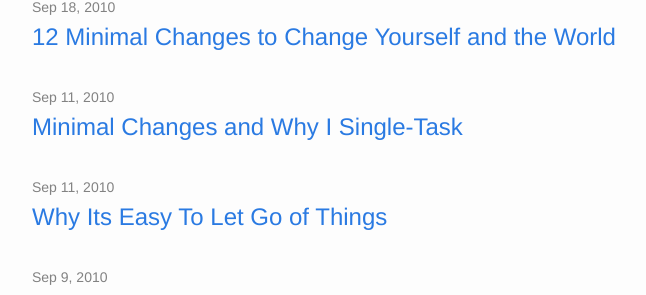
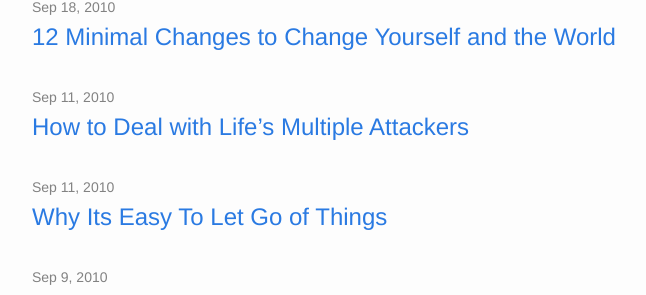
Before and after one commit to kevinolega/minimalchanges, a Jekyll site: the page built from index.md, in a window 1280 px wide and 900 px high, scrolled down 23899 px. Shown: the part 147-442 px from the top of the window, without its empty margins (238-884 px from the left). Built offline with Jekyll 4.4.1, drawn with Linux system fonts in a browser that asks for light colours; part of the change alters nothing that is shown.

Commit message:
multiple attackers update

```diff
--- a/_posts/2010-09-11-minimal-changes-and-why-i-single-task.md
+++ b/_posts/2010-09-11-minimal-changes-and-why-i-single-task.md
@@ -1,35 +1,129 @@
 ---
 layout: post
-title: Minimal Changes and Why I Single-Task
+title: How to Deal with Life’s Multiple Attackers
 date: 2010-09-11 15:16
-author: minimalc
 comments: true
-categories: [Efficient Light and Fast, minimalism]
 ---
-<div>
-<div>
 
-<img src="http://farm5.static.flickr.com/4127/5053683556_828b97b1e0.jpg" alt="Clay Swordfight" />
+![Clay Swordfight][image-1]
 
-One on One is not just for fighting.
+> "One on one is not just for fighting."
 
-Post written by<a href="http://minimalchanges.com/about"> Kevin Olega</a>. Follow me on<a href="http://twitter.com/kevinolega"> twitter.</a>
-<a href="http://twitter.com/kevinolega"></a>
-How to Deal with Life’s Multiple Attackers
+In martial arts, when one reaches a certain skill level, he or she learns how to deal with multiple attackers.
 
-In Martial arts when one reaches a certain skill level he or she learns how to deal with multiple attackers and the concept scares a lot of people because of the dangers involved and it’s just too unrealistic. I believe that things are different only in your mind. I also realized that what I learned from my old master is the same principles we can use to deal with life’s multiple attackers also called life’s challenges. They seem to all come at you at the same time and trouble hits us when we are not prepared for it so we need to keep preparing.
+The concept of handling multiple people at the same time scares a lot of people because more people attacking you is a way bigger problem than one person attacking you.
 
-1. Our ability to deal with multiple attackers increase as we increase our ability to control ourselves
+The idea of fighting at such an unfair disadvantage and walking away unscathed is unrealistic.
 
-Example 1: Our ability to not loose our cool and resolve the conflict without fighting.
+It's not impossible but some people can do it.
 
-Example 2:Our ability to apply a technique with the right amount of force at the right situation.
+Now if you're put into a situation where you have to deal with multiple attackers and you have to fight for your life, then whether you have to fight for your life, you have to do it.
 
-2. Our ability to have them attack in a certain way that is in our favor as we take note of their distance and speed.It means we can line them up in a way that the one in front of you is the closest attacker and he is in the way of the one behind him. If you can’t then defeat the one closest to you. Then take out the next one and the next one until you finished all of them.
+The struggle is no longer optional.
 
-Remember: Multi-tasking is BS and will get you killed in a real fight. Assess the situation. Prioritize targets. Take out your opponents one by one. Discipline to single-task is the key.
+What's the difference between people who can and people who cant?
 
-Now that I’ve scared you I have to tell you the truth. This may or may not work. The good news is life’s challenges are not a life and death situations and all setbacks are temporary so be sure to have fun as you take the hits so next time you can take out your challenges.
+First things first.
 
-</div>
-</div>
+The person who can, believe they can and the person who believe they can't, won't be able to.
+
+I believe that things are different only in your mind.
+
+The second difference is that the person who can deal with multiple attackers know how to.
+
+Let's discuss the "how to."
+
+My old martial arts master taught me how to deal with multiple attackers.
+
+As I gained more life experience, I realize that many of the "success strategies" that we pick up can, with careful consideration, be transferred over to other areas of your life.
+
+The principles and steps that my old martial arts master taught me can also be used to deal with life's multiple attackers or life challenges which, like multiple attackers always gang up on us in real life.
+
+If problems are like people, they all seem to come at you at the same time and hits us when and where we are not prepared.
+
+That said, the wise thing to do is to keep preparing.
+
+Our ability to deal with multiple attackers increase as we increase our ability to control ourselves increases.
+
+We have natural reactions like, run, cower in fear, plead, barter, etc.
+
+These all make sense when the situation calls for it, but when you are cornered, when things are a "must," when you need to "stand your ground," you need to control your response.
+
+Mindfulness is useful.
+
+Here are some steps for mindfulness:
+
+1. Be aware of what is happening.
+2. Be aware of your emotions.
+3. Pay attention.
+4. Do not allow your emotions to dictate your next action.
+
+**Protocol 1: Try to resolve the conflict without fighting.**
+
+In life you need to choose your battles.
+
+If you can walk away from a task, commitment, obligation, do so immediately.
+
+**Protocol 2: Position yourself in a situation where you are able to deal with the most important targets.**
+
+Okay, now that you have identified, what you need to deal with, begin with striking the most important targets, preferably the bigger, more important targets in order to make the succeeding targets easier and easier.
+
+In video game fights, you start with the weak opponents, then opponents get stronger as you get stronger.
+
+In real life, you become exhausted, the longer you fight, so it's important to deal with the most important targets first then deal with the smaller targets until you're finished.
+
+If that is not possible, line up your targets and begin taking out what is closest to you and keep going until you are done.
+
+When you line up your targets, it's important to deal with your targets one by one.
+
+**Protocol 3: Apply the right technique, with the right amount of force at the right situation.**
+
+In protocol 2, we've discussed how you get more tired as fights drag on. That said, it's important to do only what is necessary and not over-exert yourself.
+
+Only attack when the conditions are in your favor.
+
+_Note: Here's what I kept from the original version of this post._
+
+Remember: Multi-tasking is BS and will get you killed in a real fight.
+
+Assess the situation.
+
+Prioritize your targets.
+
+Take out your targets one by one.
+
+Discipline to single-task is the key.
+
+Here's the truth about fighting multiple attackers:
+
+This may or may not work.
+
+The good news is life’s challenges, unlike a real fight, are not a life and death situations and all setbacks are temporary so be sure to have fun as you take the hits so next time you can take out your challenges.
+
+**Updated Friday, August 24, 2018 and Notes from Present Day Kevin:**
+
+This post is shit. Well the idea seemed cool at the time, but I lacked the attention span to actually complete this post so I rewrote most of it today.
+
+I'm still not 100% happy with this post.
+
+The reason being I still haven't applied these principles to real life as well as I liked.
+
+I wrote this post in 2010. I was working in an office and did some field sales work. I had a girlfriend and a regular feature phone instead of a smartphone.
+
+Now I have a laptop that I take anywhere with me, an iPhone, an iPod touch, an iPod Mini, an Android Phone and a Macbook Pro. I use Facebook way more often than I should. I have other social media profiles and pages that I've uploaded. YouTube binge watching is a thing now and there are videos on Instagram. I'm more distracted than ever.
+
+If this was a real fight, with multiple attackers, I'd be punched in the face, stabbed then I'd be slowly bleeding to death in an alley.
+
+I've missed deadlines because of my easy access to the above technologies.
+
+I'm going back to my daily practice of trying to find mastery over these elements.
+
+I'm practicing meditation and getting into "deep work" before any distractions.
+
+I realize that my blog is my own social network and I should prioritize this.
+
+I've rambled on.
+
+See you on the next post.
+
+[image-1]:	http://farm5.static.flickr.com/4127/5053683556_828b97b1e0.jpg
```
